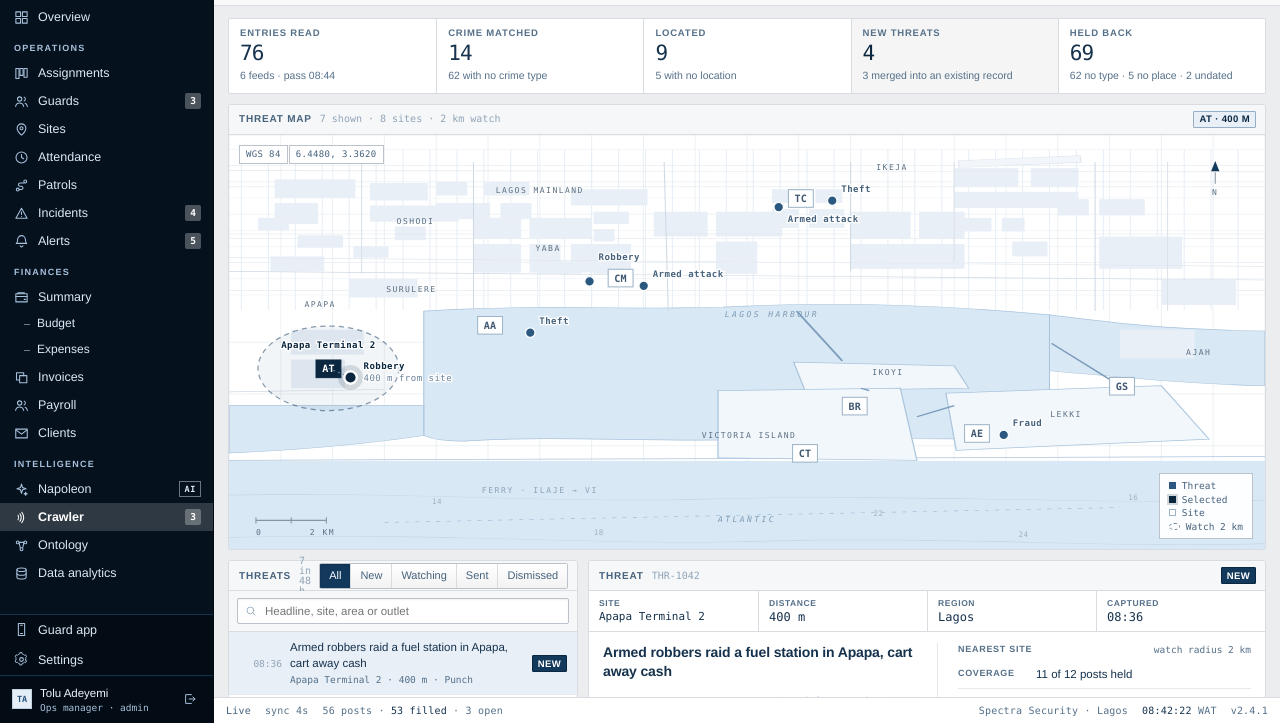
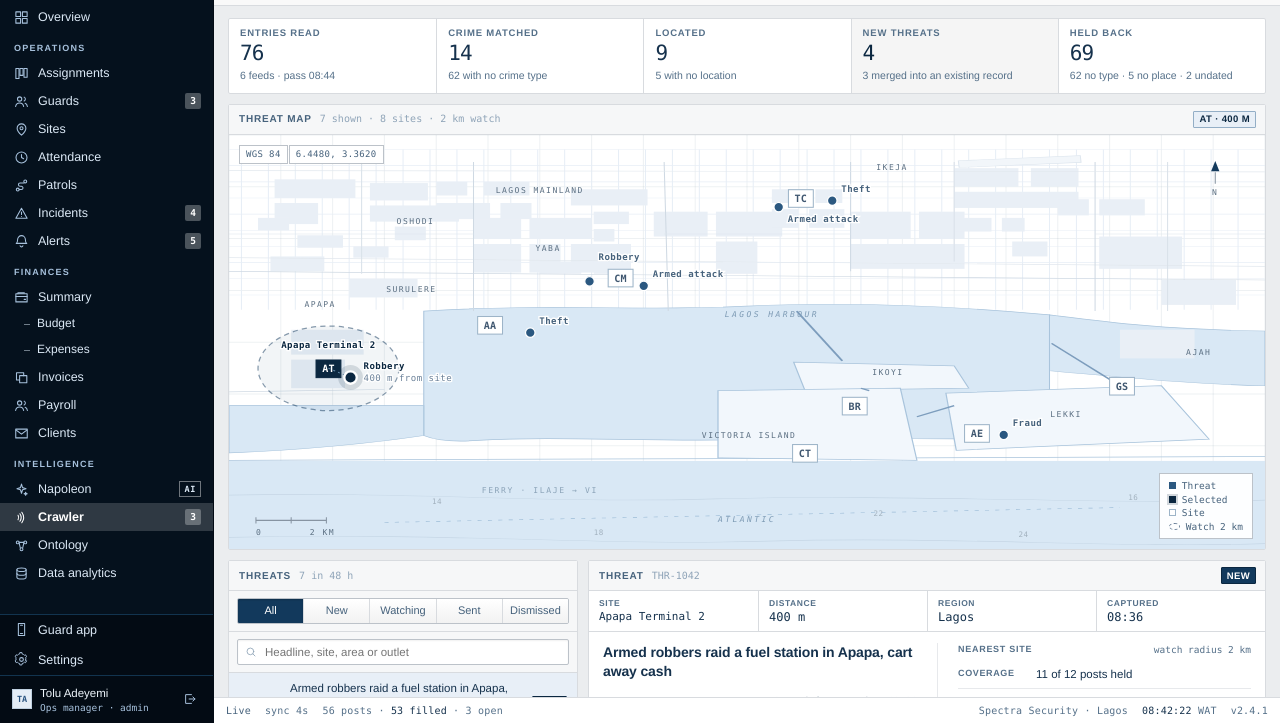
Before and after one commit to AdamuSulaiman-Codes/bastion-os, a plain HTML site: page crawler.html in a window 1280 px wide. Shown: the part 77-800 px from the top of the page. Drawn offline with Linux system fonts and the light colour scheme.

Commit message:
Crawler: give the threat filter its own row so the count stops wrapping

```diff
--- a/crawler.html
+++ b/crawler.html
@@ -50,6 +50,11 @@
   #detail .rec-grid { flex: 1 1 auto; }
   .cr-diag { display: grid; grid-template-columns: minmax(0, 1fr) minmax(0, 1fr); gap: 10px; align-items: stretch; }
   .cr-list .cl-scroll { max-height: 340px; overflow: auto; }
+  /* the filter segment is wider than the head can hold beside the title, so it
+     gets its own row instead of squeezing the count into a one-word column */
+  .cr-filters { padding: 7px 8px; border-bottom: 1px solid var(--line); background: var(--panel-2); }
+  .cr-filters .seg { display: flex; }
+  .cr-filters .seg button { flex: 1 1 0; padding: 0 4px; }
 
   .crow {
     display: grid; grid-template-columns: 42px minmax(0, 1fr) auto;
@@ -271,14 +276,14 @@
           <section class="panel cr-list" aria-label="Crawled threats">
             <div class="panel-head">
               <h2>Threats</h2><span class="cap" id="listCap">7 in 48 h</span>
-              <div class="panel-tools">
+            </div>
+            <div class="cr-filters">
               <div class="seg" role="group" aria-label="Filter threats">
                 <button type="button" aria-pressed="true" data-f="all">All</button>
                 <button type="button" aria-pressed="false" data-f="New">New</button>
                 <button type="button" aria-pressed="false" data-f="Watching">Watching</button>
                 <button type="button" aria-pressed="false" data-f="Sent">Sent</button>
                 <button type="button" aria-pressed="false" data-f="Dismissed">Dismissed</button>
-                </div>
               </div>
             </div>
             <div style="padding:7px 8px;border-bottom:1px solid var(--line);background:var(--panel-2)">
```
Lines whose indentation alone changed are shown as unchanged.
